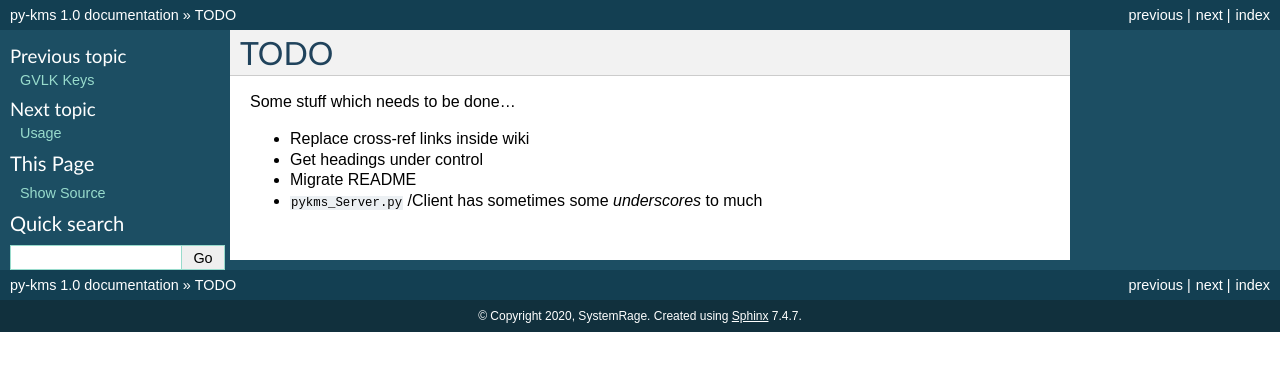
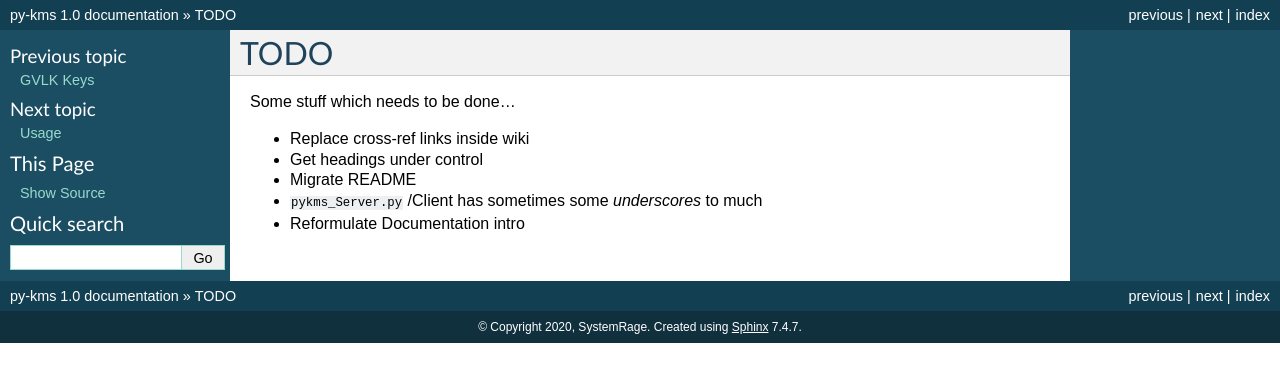
Before and after one commit to SystemRage/py-kms, a Sphinx documentation site: the page built from docs/TODO.md, in a window 1280 px wide. Shown: the top 382 px of the page. Built offline with Sphinx 7.4.7, drawn with Linux system fonts in a browser that asks for light colours.

Commit message:
Added TODO

```diff
--- a/docs/TODO.md
+++ b/docs/TODO.md
@@ -6,3 +6,4 @@ Some stuff which needs to be done...
 * Get headings under control
 * Migrate README
 * `pykms_Server.py` /Client has sometimes some _underscores_ to much
+* Reformulate Documentation intro
```
